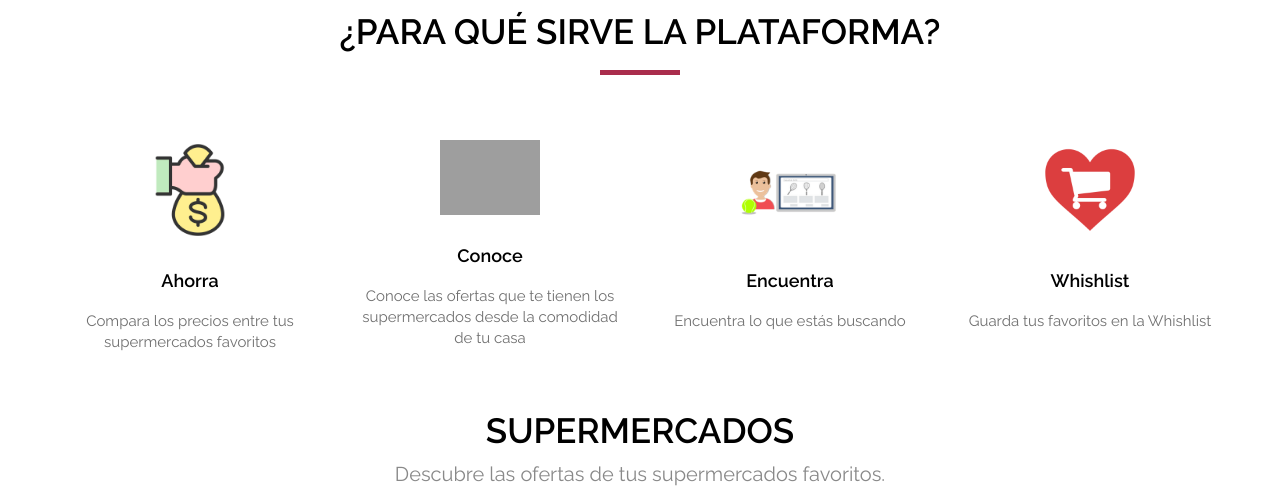
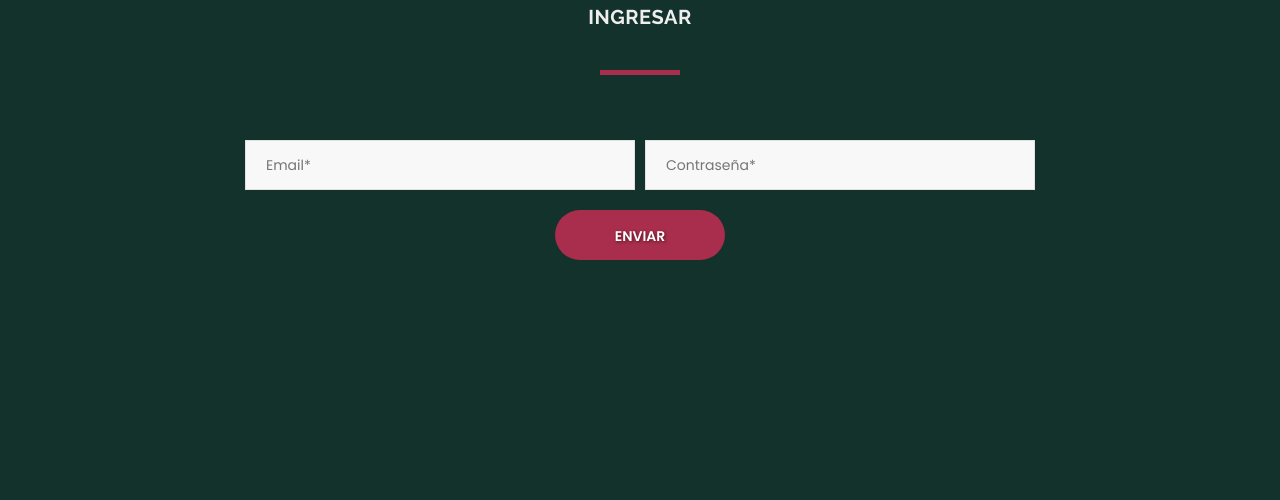
Before and after one commit to alfredo2201/SD_ProfecoProyecto, a PHP site: page / in a window 1280 px wide. Shown: the part 449-949 px from the top of the page. After the commit the page ends 709 px from the top, so only its background shows below. Run offline with PHP 8.4, Linux system fonts and the light colour scheme; grey boxes are pictures that could not be loaded.

Commit message:
Intento con PHP
Inicio de sesión con PHP

```diff
--- /dev/null
+++ b/config/conexion.php
@@ -0,0 +1,5 @@
+<?php
+
+$conn = mysqli_connect('localhost:3307','root','','bd_profeco');
+
+?>
--- a/index.html
+++ b/home.php
@@ -20,7 +20,7 @@
     <div class="container">
       <div class="row">
         <div class="col-lg-3 col-md-12 col-sm-12 col-xs-12">
-          <div class="logo"> <a href="index.html"><img src="images/logos/logo_Mx.png" alt="logo" /></a> </div>
+          <div class="logo"> <a href="home.php"><img src="images/logos/logo_Mx.png" alt="logo" /></a> </div>
         </div>
         <div class="col-lg-9 col-md-12 col-sm-12 col-xs-12">
           <div class="menu_side">
--- /dev/null
+++ b/index.php
@@ -0,0 +1,99 @@
+<!DOCTYPE html>
+<html lang="en">
+<head>
+    <meta charset="UTF-8">
+    <meta http-equiv="X-UA-Compatible" content="IE=edge">
+    <meta name="viewport" content="width=device-width, initial-scale=1.0">
+    <link rel="icon" type="image/x-icon" href="images/logos/favicon.ico">
+    <link rel="stylesheet" href="css/bootstrap.min.css" />
+    <link rel="stylesheet" href="css/style.css" />
+    <link rel="stylesheet" href="css/responsive.css" />
+    <link rel="stylesheet" href="css/colors1.css" />
+    <script src="http://code.jquery.com/jquery-latest.js"></script>
+    <title>Ingresar</title>
+</head>
+<body>
+
+    <header id="default_header" class="header_style_1">
+        <div class="bg_load"> <img class="loader_animation" src="images/logos/logo_Profeco.png" alt="#" /> </div>
+        <div class="header_top">
+        </div>
+       <!-- Menu -->
+        <div class="header_bottom">
+          <div class="container">
+            <div class="row">
+              <div class="col-lg-3 col-md-12 col-sm-12 col-xs-12">
+                <div class="logo"> <a href="index.php"><img src="images/logos/logo_Mx.png" alt="logo" /></a> </div>
+              </div>
+              <div class="col-lg-9 col-md-12 col-sm-12 col-xs-12">
+                <div class="menu_side">
+                  <div id="navbar_menu">
+                    <ul class="first-ul">
+                          <li><a href="sing_up.html">Registrarse</a></li>
+                  </div>
+                </div>
+              </div>
+            </div>
+          </div>
+        </div>
+    </header>
+
+
+      <div id="inner_banner" class="section inner_banner_section">
+        <div class="container">
+          <div class="row">
+            <div class="center"><img class="img-responsive" src="images/logos/logo_Profeco.png" alt style="
+              margin-top: 100px;"></div>
+          </div>
+        </div>
+      </div>
+
+    <footer class="footer_style_2">
+        <div class="section padding_layout_1">
+          <div class="container">
+            <div class="row">
+              <div class="col-xl-2 col-lg-2 col-md-12 col-sm-12 col-xs-12"></div>
+              <div class="col-xl-8 col-lg-8 col-md-12 col-sm-12 col-xs-12">
+                <div class="row">
+                  <div class="full">
+                    <div class="col-lg-12 col-md-12 col-sm-12 col-xs-12">
+                      <div class="main_heading text_align_center">
+                        <h2>Ingresar</h2>
+                      </div>
+                    </div>
+                    <div class="col-lg-12 col-md-12 col-sm-12 col-xs-12 appointment_form">
+                      <div class="form_section">
+                        <form class="form_contant" id = "formulario" method="post">
+                          <fieldset class="row">
+                          <div class="field col-lg-6 col-md-6 col-sm-12 col-xs-12">
+                            <input id="usuario" name="usuario" placeholder="Email*" type="email" required>
+                          </div>
+                          <div class="field col-lg-6 col-md-6 col-sm-12 col-xs-12">
+                            <input id="contrasenia" name="contrasenia"placeholder="Contraseña*" type="password" required>
+                          </div>
+                          <div class="center">
+                            <button class="btn main_bt" type="submit">Enviar</button>
+                          </div>
+                          <div id="alerta"></div>
+                          </fieldset>
+                        </form>
+                      </div>
+                    </div>
+                  </div>
+                </div>
+              </div>
+            </div>
+          </div>
+        </div>
+    </footer>
+
+
+</body>
+<script src="js/jquery.min.js"></script>
+<script src="js/bootstrap.min.js"></script>
+<script src="js/wow.js"></script>
+<script src="js/jquery.min.js"></script>
+<script src="js/custom.js"></script>
+<script src="js/login.js"></script>
+<script src="js/app.js"></script>
+</html>
```
Also changed, not shown: js/app.js (added, +50 -0 lines), validalogin.php (added, +17 -0 lines).
